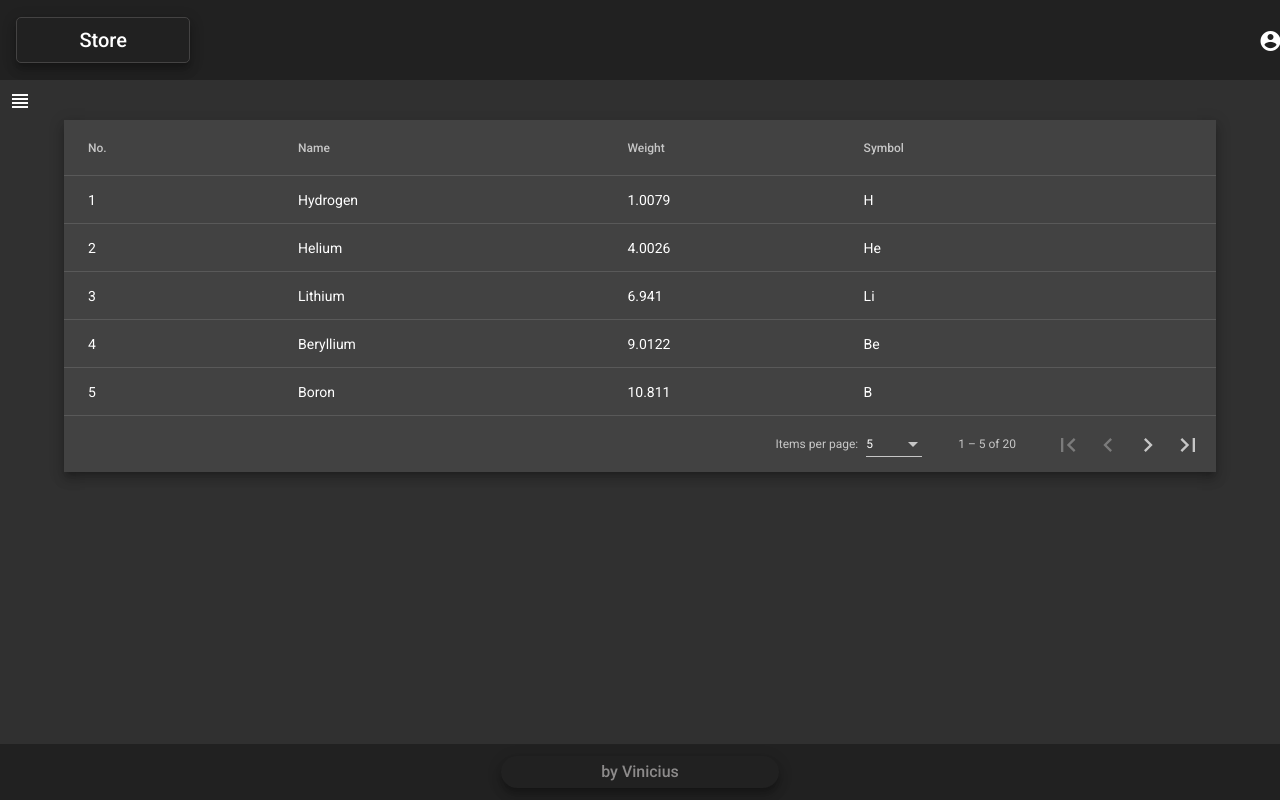
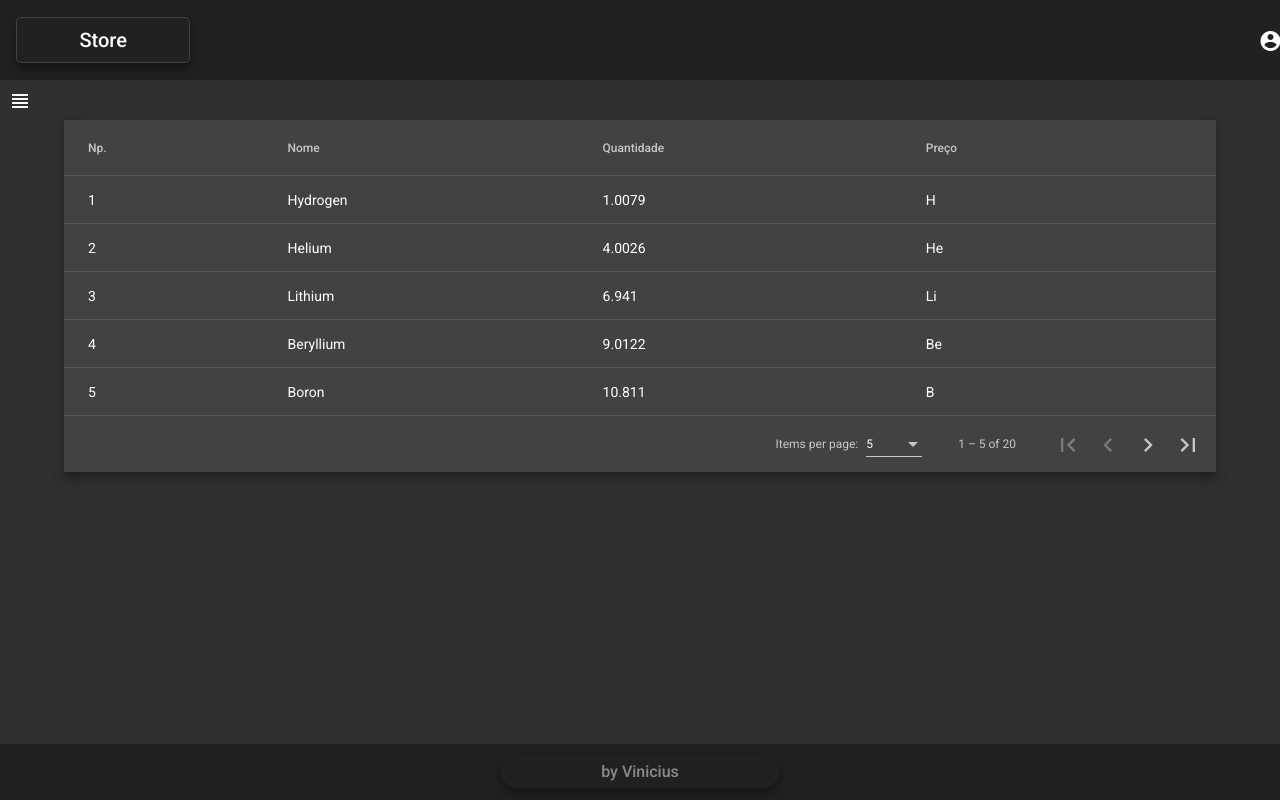
Before and after one commit to viniciusantos2105/Store-Front, an Angular app: page /products in a window 1280 px wide. Shown: the top 800 px of the page. Built offline with nearby package versions, Linux system fonts and the light colour scheme.

Commit message:
att list products

```diff
--- a/src/app/views/components/product/product-all/product-all.component.html
+++ b/src/app/views/components/product/product-all/product-all.component.html
@@ -2,26 +2,26 @@
     <table mat-table [dataSource]="dataSource">
 
       <!-- Position Column -->
-      <ng-container matColumnDef="position">
-        <th mat-header-cell *matHeaderCellDef> No. </th>
+      <ng-container matColumnDef="id">
+        <th mat-header-cell *matHeaderCellDef> Np. </th>
         <td mat-cell *matCellDef="let element"> {{element.position}} </td>
       </ng-container>
 
       <!-- Name Column -->
       <ng-container matColumnDef="name">
-        <th mat-header-cell *matHeaderCellDef> Name </th>
+        <th mat-header-cell *matHeaderCellDef> Nome </th>
         <td mat-cell *matCellDef="let element"> {{element.name}} </td>
       </ng-container>
 
       <!-- Weight Column -->
-      <ng-container matColumnDef="weight">
-        <th mat-header-cell *matHeaderCellDef> Weight </th>
+      <ng-container matColumnDef="quantity">
+        <th mat-header-cell *matHeaderCellDef> Quantidade </th>
         <td mat-cell *matCellDef="let element"> {{element.weight}} </td>
       </ng-container>
 
       <!-- Symbol Column -->
-      <ng-container matColumnDef="symbol">
-        <th mat-header-cell *matHeaderCellDef> Symbol </th>
+      <ng-container matColumnDef="price">
+        <th mat-header-cell *matHeaderCellDef> Preço </th>
         <td mat-cell *matCellDef="let element"> {{element.symbol}} </td>
       </ng-container>
 
--- a/src/app/views/components/product/product-all/product-all.component.ts
+++ b/src/app/views/components/product/product-all/product-all.component.ts
@@ -8,7 +8,7 @@ import { MatTableDataSource } from '@angular/material/table';
   styleUrls: ['./product-all.component.css']
 })
 export class ProductAllComponent implements AfterViewInit {
-  displayedColumns: string[] = ['position', 'name', 'weight', 'symbol'];
+  displayedColumns: string[] = ['id', 'name', 'quantity', 'price'];
   dataSource = new MatTableDataSource<PeriodicElement>(ELEMENT_DATA);
 
   @ViewChild(MatPaginator) paginator!: MatPaginator;
```
